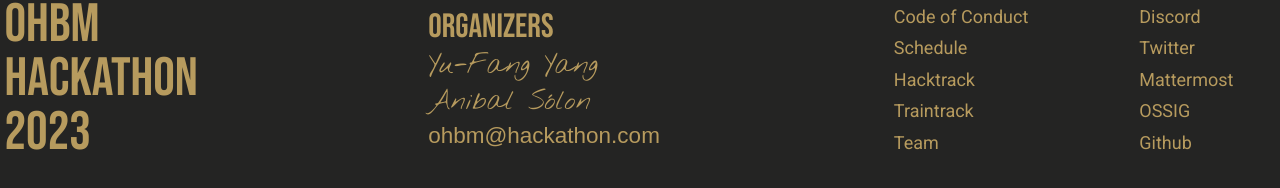
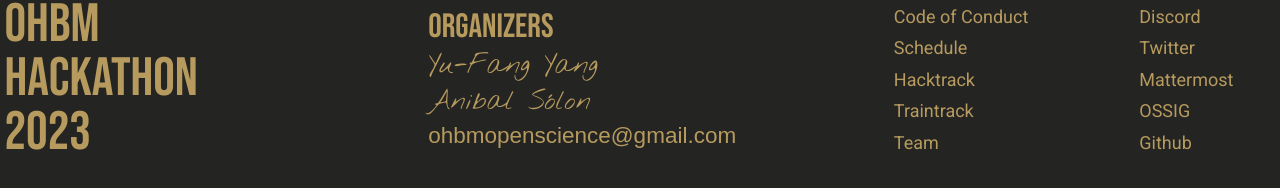
Before and after one commit to ohbm/hackathon2023, a Next.js app: page / in a window 1280 px wide. Shown: the part 1994-2182 px from the top of the page. Built offline with nearby package versions, Linux system fonts and the light colour scheme.

Commit message:
fix: email

```diff
--- a/src/pages/_app.tsx
+++ b/src/pages/_app.tsx
@@ -60,7 +60,7 @@
           <h2 className="font-display text-3xl mb-0 text-center md:text-left">Organizers</h2>
           <p className="font-theme text-2xl mb-0">Yu-Fang Yang</p>
           <p className="font-theme text-2xl mb-0">Anibal Sólon</p>
-          <p className="text-xl mb-0">ohbm@hackathon.com</p>
+          <p className="text-xl mb-0">ohbmopenscience@gmail.com</p>
         </div>
         <nav className="font-primary flex md:gap-6 text-1xl justify-around">
           <div className="flex flex-col gap-1">
```
